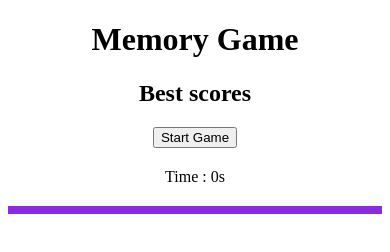
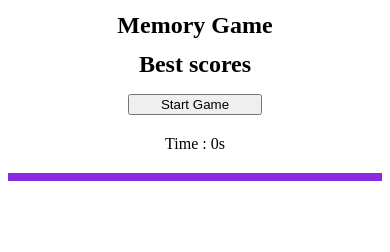
Before and after one commit to benjaminnicolas-teboul/memory, a website with bundled scripts: page index.html in a window 390 px wide. Built offline with nearby package versions, Linux system fonts and the light colour scheme; no server answers.

Commit message:
feat reponsive brushup

```diff
--- a/assets/style.css
+++ b/assets/style.css
@@ -71,8 +71,21 @@
     grid-template-columns: repeat(auto-fill, minmax(40px, 1fr));
     border-width: 4px;
   }
-
+  #timer {
+    max-width: 95%;
+    padding: 0 8px;
+  }
   .card {
     border-width: 1px;
   }
+    h1, h2 {
+    font-size: 1.5rem;   /* diminue un peu la taille sur petit écran */
+    margin: 0.5em 0;
+  }
+    button {
+    width: 40%;           /* bouton plus large mais responsive */
+    max-width: 250px;
+    margin: 10px auto 0 auto;
+    display: block;
+  }
 }
```
